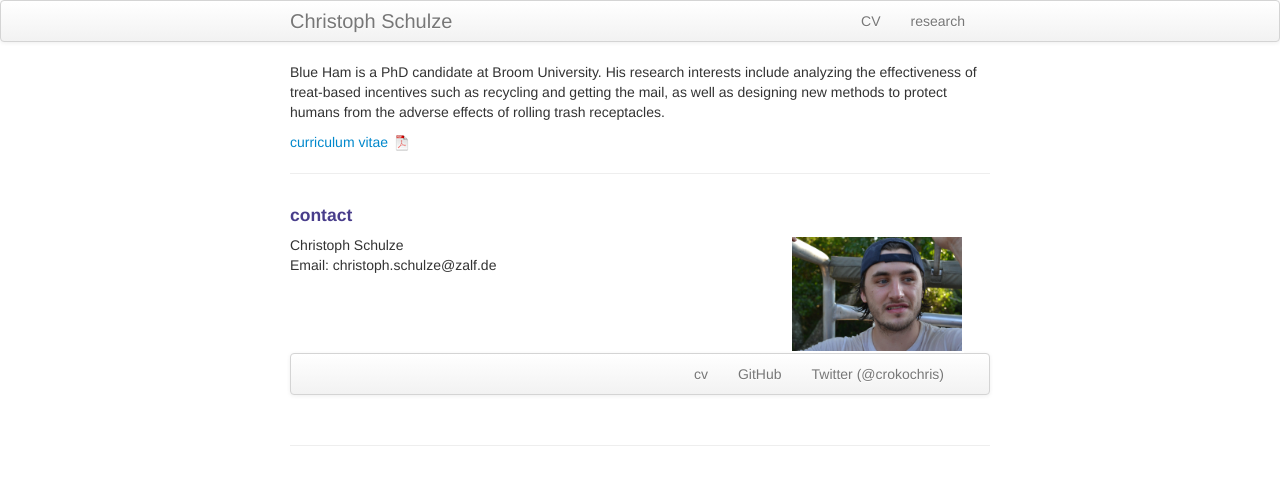
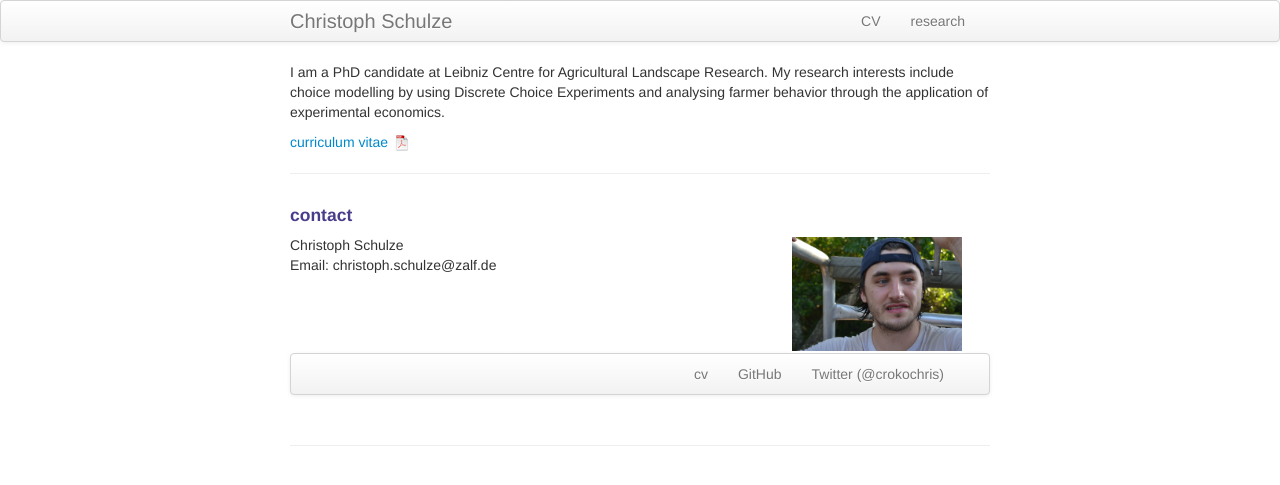
Before and after one commit to crokology/crokology.github.io, a Jekyll site: the page built from index.md, in a window 1280 px wide. Shown: the top 485 px of the page. Built offline with Jekyll 4.4.1, drawn with Linux system fonts in a browser that asks for light colours.

Commit message:
Update index.md

```diff
--- a/index.md
+++ b/index.md
@@ -5,7 +5,7 @@ description: Christoph Schulze is a PhD candidate at Leibniz University Hannover
 keywords: Discrete Choice Experiments, Ecological Economics, Ecosystem Services, Behavioral Economics
 ---
 
-Blue Ham is a PhD candidate at Broom University. His research interests include analyzing the effectiveness of treat-based incentives such as recycling and getting the mail, as well as designing new methods to protect humans from the adverse effects of rolling trash receptacles.
+I am a PhD candidate at Leibniz Centre for Agricultural Landscape Research. My research interests include choice modelling by using Discrete Choice Experiments and analysing farmer behavior through the application of experimental economics.
 
 [curriculum vitae ![CV as pdf]({{ BASE_PATH }}/pages/icons16/pdf-icon.png)]({{ BASE_PATH }}/assets/CV.pdf)<br/>
 
```
